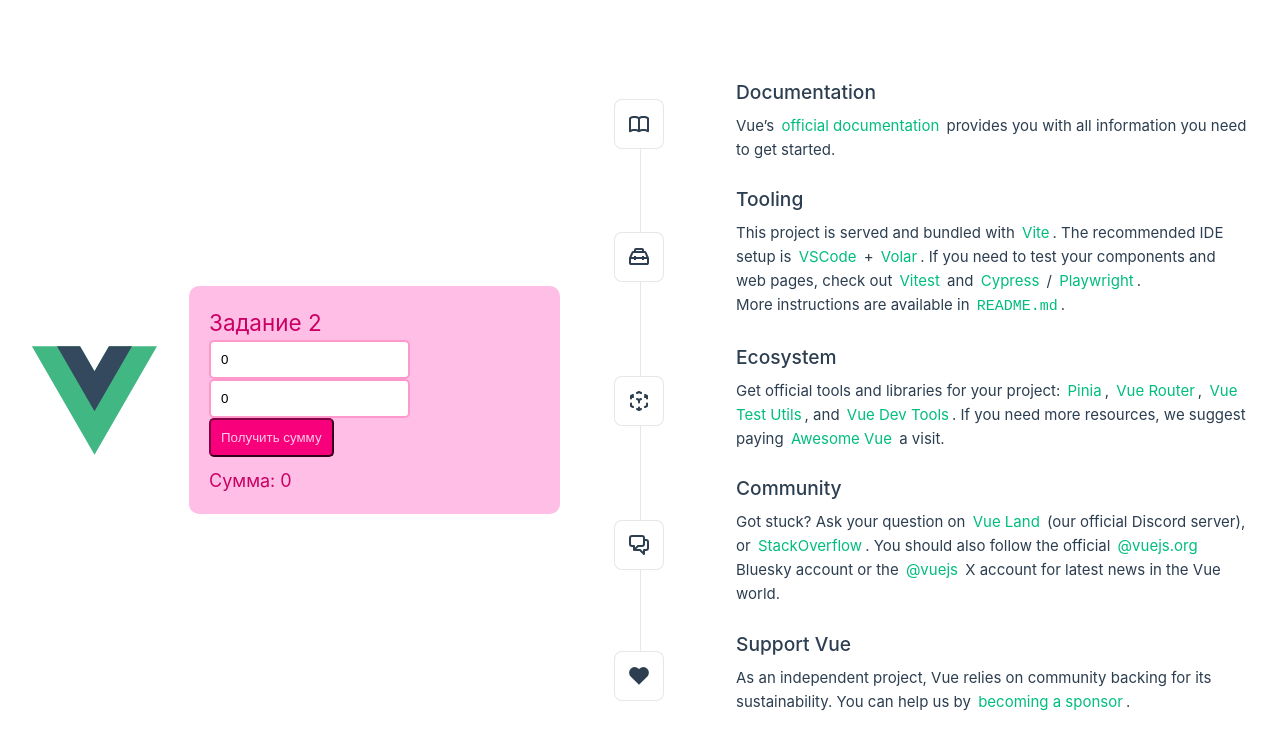
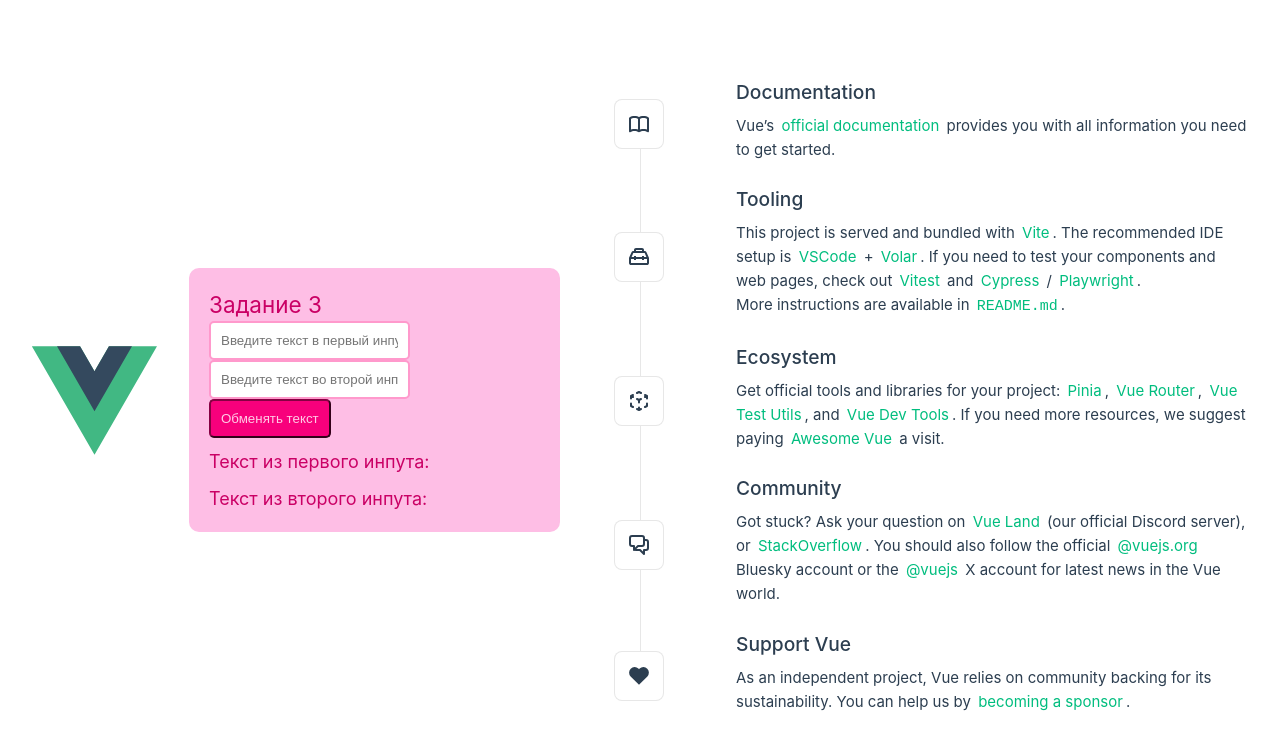
Before and after one commit to KateGrebeneva/kate_vue_tasks, a Vue app: page / in a window 1280 px wide. Shown: the top 750 px of the page. Built offline with nearby package versions, Linux system fonts and the light colour scheme.

Commit message:
task#44_3

```diff
--- a/src/components/Tasks.vue
+++ b/src/components/Tasks.vue
@@ -1,10 +1,11 @@
 <template>
-  <div class="task-2">
-    <h2>Задание 2</h2>
-    <input v-model.number="num1" placeholder="Введите первое число" />
-    <input v-model.number="num2" placeholder="Введите второе число" />
-    <button @click="calcSum">Получить сумму</button>
-    <p>Сумма: {{ sum }}</p>
+  <div class="task-3">
+    <h2>Задание 3</h2>
+    <input v-model="text1" placeholder="Введите текст в первый инпут" />
+    <input v-model="text2" placeholder="Введите текст во второй инпут" />
+    <button @click="swapText">Обменять текст</button>
+    <p>Текст из первого инпута: {{ text1 }}</p>
+    <p>Текст из второго инпута: {{ text2 }}</p>
   </div>
 </template>
 
@@ -12,21 +13,22 @@
 export default {
   data() {
     return {
-      num1: 0,
-      num2: 0,
-      sum: 0,
+      text1: '',
+      text2: '',
     };
   },
   methods: {
-    calcSum() {
-      this.sum = this.num1 + this.num2;
+    swapText() {
+      const temp = this.text1;
+      this.text1 = this.text2;
+      this.text2 = temp;
     },
   },
 };
 </script>
 
 <style scoped>
-.task-2 {
+.task-3 {
   background-color:rgb(254, 190, 229);
   padding: 20px;
   border-radius: 10px;
```
Also changed, not shown: Results_screenshots/Формы/task#44/task#44_3.jpg (added).
